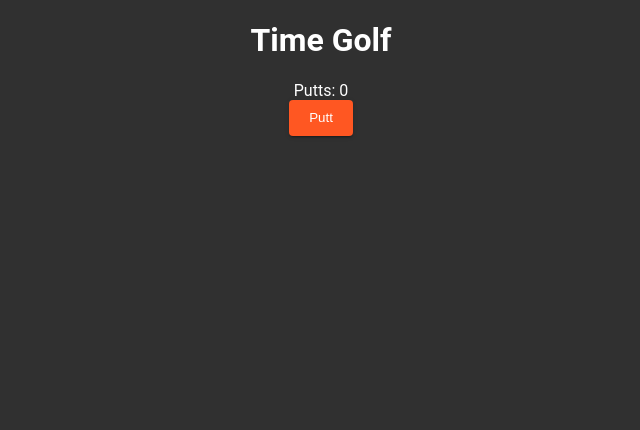
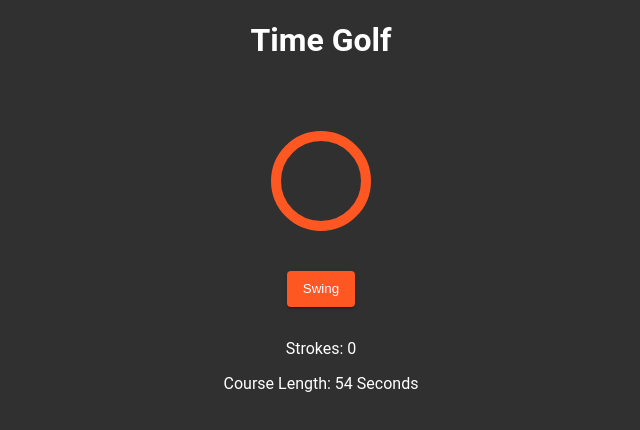
Before and after one commit to SimplySentient/time-golf, an Angular app: page / in a window 1280 px wide. Both pictures are taken after a click on the button "Tee Off". Shown: the top 430 px of the page, without its empty margins (319-959 px from the left). Built offline with nearby package versions, Linux system fonts and the light colour scheme.

Commit message:
Touch ups

```diff
--- a/src/app/golf/golf.component.css
+++ b/src/app/golf/golf.component.css
@@ -1,6 +1,8 @@
 
 
-
+.app-title {
+    padding-bottom: 50px;
+}
 
 .contents {
     text-align: center;
@@ -11,3 +13,17 @@
     padding: 50px 0px 20px 0px;
 
 }
+
+.spinner {
+    margin: 0 auto;
+    padding-bottom: 24px;
+
+}
+
+.text-block {
+    margin: 16px;
+}
+
+.penalty {
+    color: red;
+}
--- a/src/app/golf/golf.component.html
+++ b/src/app/golf/golf.component.html
@@ -1,18 +1,18 @@
 <div class="contents">
 
-  <h1>Time Golf</h1>
+  <h1 class="app-title">Time Golf</h1>
 
-  <div class="hole-details" *ngIf="showHoleDetails">
+  <div *ngIf="showHoleDetails">
     <div class="hole-number">
-      Hole 1
+      Hole {{holeNumber}}
     </div>
 
-    <div class="hole-time">
-      1 Minute
-    </div>
+    <div class="text-block">
+        Par {{holePar}}
+      </div>
 
-    <div class="hole-par">
-      Par 3
+    <div class="text-block">
+        Course Length: {{holeTime}} Seconds
     </div>
 
     <button mat-raised-button color="primary" (click)="teeOff()">Tee Off</button>
@@ -20,26 +20,37 @@
   </div>
 
   <div *ngIf="showCourse">
-    <div>
-      Putts: {{putts}}
+    <mat-progress-spinner class="spinner" [value]="spinnerValue" [color]="spinnerColor"></mat-progress-spinner>
+
+    <button mat-raised-button color="primary" class="text-block" (click)="swing()">Swing</button>
+    <div class="text-block">
+      Strokes: {{strokes}}
     </div>
-    <button mat-raised-button color="primary" (click)="putt()">Putt</button>
+
+    <div class="text-block">
+        Course Length: {{holeTime}} Seconds
+    </div>
+
   </div>
 
-  <div *ngIf="showPutt">
+  <!-- <div *ngIf="showPutt">
     {{timeElapsed}}
-  </div>
+  </div> -->
 
   <div *ngIf="showResults">
-    <div>
-      Putts: {{putts}}
+    <mat-progress-spinner class="spinner" [value]=100></mat-progress-spinner>
+
+    <h1 class="text-block">{{resultsMessage}}</h1>
+
+    <div class="text-block">
+      Strokes: {{strokes}}
     </div>
-    <div *ngIf="penalty > 0">
-      Penalty: {{penalty}}
+    <div class="text-block penalty"*ngIf="penalty > 0">
+      Overtime Penalty: {{penalty}}
     </div>
 
-    <div class="total-score">
-      Score: {{putts + penalty}}
+    <div class="text-block">
+      Score: {{score+penalty}}
     </div>
 
     <button mat-raised-button color="primary" (click)="nextHole()">Next Hole</button>
--- a/src/app/golf/golf.component.ts
+++ b/src/app/golf/golf.component.ts
@@ -12,21 +12,34 @@ export class GolfComponent {
   showPutt: boolean = false;
   showResults: boolean = false;
 
-  putts: number = 0;
+  strokes: number = 0;
 
   timeElapsed: number = 0; // seconds
 
+  spinnerValue: number = 0;
+  spinnerColor: string = "primary"; // switches between accent
+
+  resultsMessage: string = "";
+
+  holePar: number;
+  holeNumber: number = 0;
+  holeTime: number;
+
+  score: number;
+
   private gameTimer;
-  private puttTimer;
 
-  private holeLimit = 20;
   private penalty = 0;
+
+  constructor () {
+    this.nextHole();
+  }
 
   teeOff() {
     this.showHoleDetails = false;
     this.showCourse = true;
+
     var self = this;
-
     this.gameTimer = setInterval(function() {
       self.timeElapsed++;
       // console.log(self.timeElapsed);
@@ -35,44 +48,57 @@ export class GolfComponent {
   }
 
   endHole() {
+    const GOLF_LINGO = ["Condor","Albatross","Eagle","Birdie","Par","Bogey"]; // score respectively: -4,-3,-2,-1,0,1..+, offset of 4 used
+
     this.showResults = true;
     this.showCourse = false;
 
-    if (this.timeElapsed > this.holeLimit) {
-      // this.putts = this.putts + 3;
-      this.penalty = 3;
-      console.log('PENALTY FOR OVER');
+    this.score = this.strokes - this.holePar;
+    var lingoIndex = this.score + 4;
+    if (this.score > 1) {
+      lingoIndex = 5;
+      if (this.timeElapsed > this.holeTime) {
+        this.penalty = this.timeElapsed - this.holeTime;
+      }
     }
+
+    console.log(lingoIndex, this.strokes, this.holePar);
+    this.resultsMessage = GOLF_LINGO[lingoIndex];
 
     clearInterval(this.gameTimer);
   }
 
-  putt() {
-    this.putts++;
+  swing() {
+    this.strokes++;
+    this.spinnerColor = "primary"; // only changes it the first putt
 
-    if (this.holeLimit - this.timeElapsed <= 3) {
+    if (this.holeTime - this.timeElapsed <= 3) {
       this.endHole();
       return;
     }
 
-    this.showCourse = false;
-    this.showPutt = true;
-
-    var self = this;
-    this.puttTimer = setInterval(function() {
-      self.showPutt = false;
-      self.showCourse = true;
-      console.log('time up!!!!');
-      clearInterval(self.puttTimer);
-    }, 3000);
+    this.spinnerValue = this.timeElapsed / this.holeTime * 100;
 
   }
 
   nextHole() {
-    this.putts = 0;
+    this.strokes = 0;
     this.timeElapsed = 0;
     this.penalty = 0;
     this.showResults = false;
     this.showHoleDetails = true;
+    this.resultsMessage = "";
+    // this.spinnerColor = "accent"; // don't like how this works
+    this.spinnerValue = 100;
+
+    this.holeNumber++;
+    this.holeTime = Math.floor(Math.random() * 150) + 30; // at least 30s up to 3m
+    if (this.holeTime < 80) {
+      this.holePar = 3;
+    } else if (this.holeTime < 130) {
+      this.holePar = 4;
+    } else {
+      this.holePar = 5;
+    }
   }
 }
```
